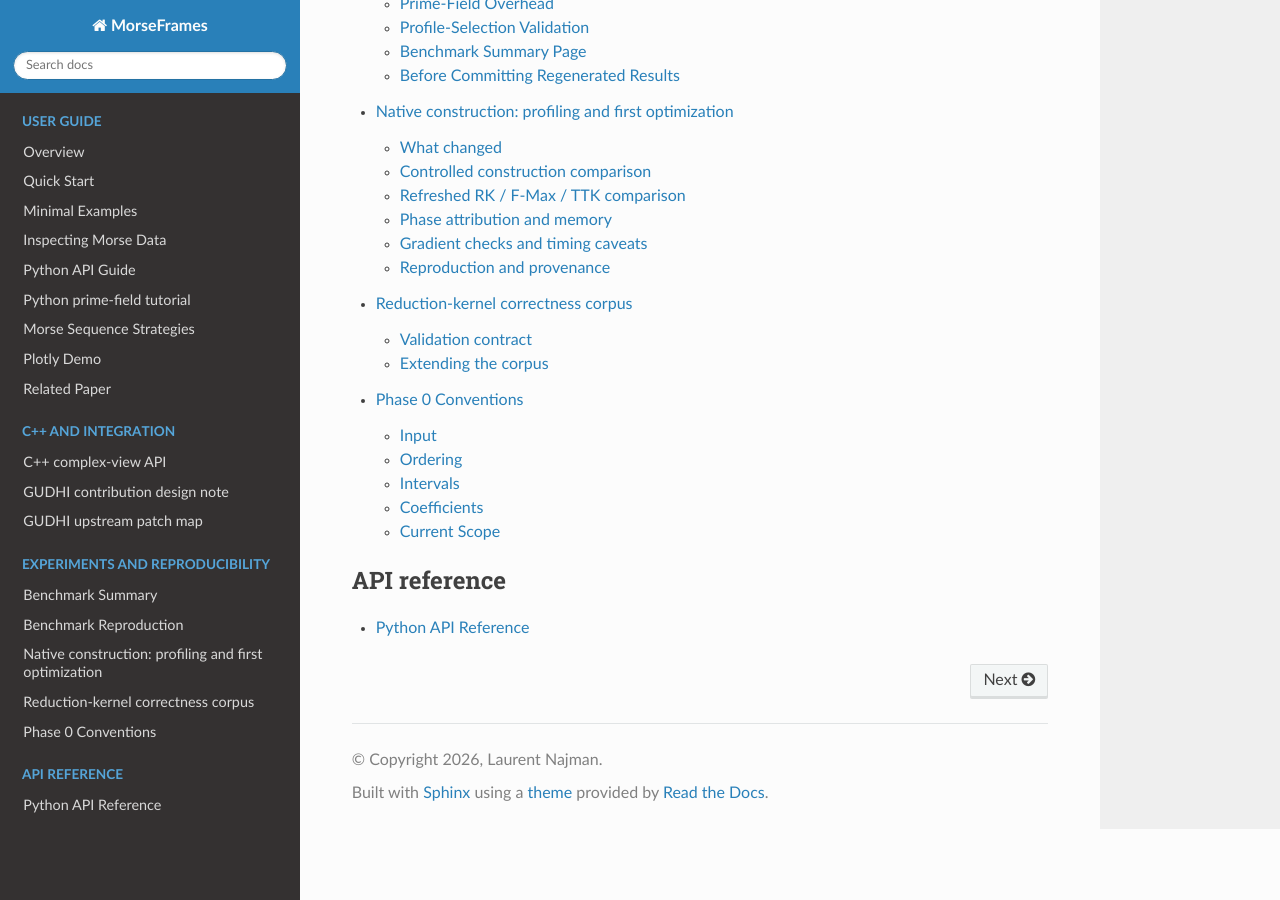
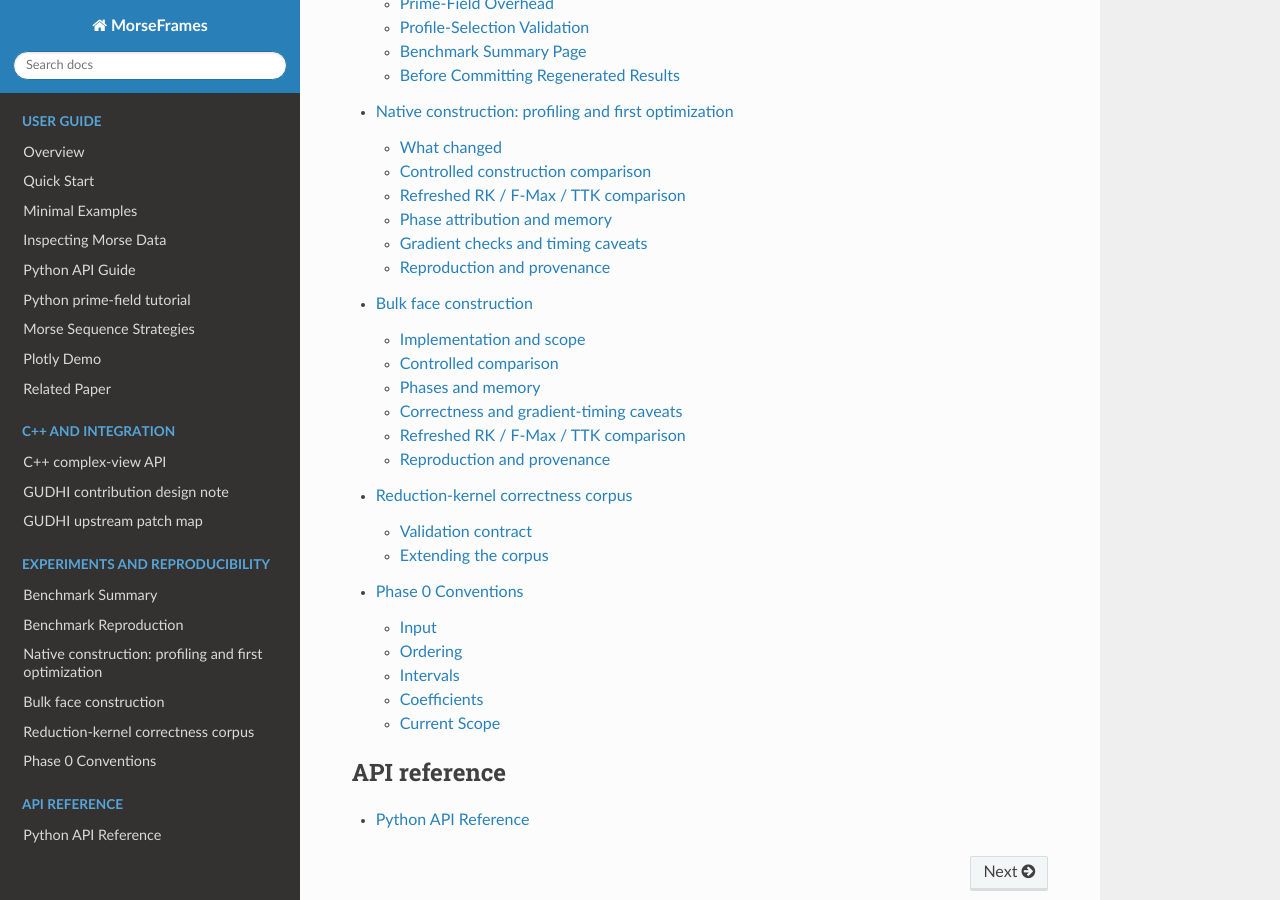
Before and after one commit to lnajman/morseframes, a Sphinx documentation site: the page built from docs/index.rst, in a window 1280 px wide and 900 px high, scrolled down 3430 px. Built offline with Sphinx 7.4.7 and the Read the Docs theme 3.1.0, drawn with Linux system fonts in a browser that asks for light colours; the version number is read from the project's files by our own code; some of the changed lines change nothing that is shown.

Commit message:
Report bulk construction gains, gradient caveats and refreshed TTK comparison

````diff
--- a/docs/benchmark_reproduction.md
+++ b/docs/benchmark_reproduction.md
@@ -8,7 +8,10 @@
 The current resident-array comparison reports loading and native construction
 separately and compares the remaining algorithm work. Complete resident-to-gradient
 totals are retained, starting from a common in-memory mesh and vertex function.
-The [native construction study](native_construction_benchmark.md) records the
+The [bulk face-construction study](native_bulk_construction_benchmark.md) records
+the latest opt-in shared C++ construction path, its controlled comparison,
+memory costs and gradient-timing caveats. The earlier
+[native construction study](native_construction_benchmark.md) records the
 shared-constructor optimization on revision `d7cddc7`, its separate timing
 and memory checks, and the refreshed 16-configuration RK/F-Max/TTK comparison.
 The `5598963` direct RK/F-Max/TTK tables, including lightweight
--- a/docs/index.rst
+++ b/docs/index.rst
@@ -44,6 +44,7 @@
    benchmark_summary
    benchmark_reproduction
    native_construction_benchmark
+   native_bulk_construction_benchmark
    reduction_kernel_correctness
    phase0_conventions
 
--- /dev/null
+++ b/docs/native_bulk_construction_benchmark.md
@@ -0,0 +1,252 @@
+# Bulk face construction
+
+Revision `10f641f` reduces total native construction time by roughly **15–25%**
+on the tested grids, relative to the preceding optimized constructor. It adds
+an opt-in shared C++ construction path, not a new gradient kernel. A small
+sequential-terrain gradient regression remains and is reported below.
+
+This follows the [first native-construction optimization](native_construction_benchmark.md).
+The timing boundary is unchanged: common vertex/function/cell arrays are already
+resident, native construction is reported separately, and gradient comparison
+includes fresh builders (and TTK ordering/lower-star processing).
+
+## Implementation and scope
+
+`add_lower_star_cells` in `include/morseframes/lower_star_complex.hpp` constructs
+the closure of supplied cells with max-vertex filtration. It canonicalizes the
+input cells once, enumerates one dimension at a time into contiguous temporary
+records, sorts and deduplicates those records, and merges unique faces into the
+ordered pending map using insertion hints. On volume n=32, there are still
+2,681,190 generated faces, but only 792,051 unique faces are submitted to the map.
+
+The finalized representation, lexicographic IDs, incidence order and gradient
+algorithms are unchanged. Signed-zero ties preserve the legacy input-order
+convention. Mixed-dimensional, duplicated and unordered cells are supported;
+isolated vertices use singleton cells. Compact records cover dimensions 0–3,
+with variable-length records above dimension three. Compatibility tests cover
+dimensions through seven, but higher-dimensional performance was not measured.
+
+Both current resident benchmark drivers adopt the helper. Other C++ callers can
+opt in; existing `add_simplex` callers, Python construction and direct external
+complex views do not automatically use it. RK itself remains applicable beyond
+max-vertex filtrations. Construction remains sequential. Full-persistence
+performance was not measured. See the [API contract](cpp_complex_view_api.md)
+for validation, duplicate tolerance, diagnostics and partial-insertion behavior.
+
+## Controlled comparison
+
+Baseline: `9320f003b1cb48bbf7baebfa7c5f6371acaf054f` (the preceding constructor).
+Candidate: `10f641f931d7fbaa15f85022f1bbf7cdb7ab7ab7` (bulk construction).
+The same current driver is compiled against each header snapshot; it selects
+the legacy per-face adapter when the new header is absent.
+
+The main study covers terrain n=16/64 and volume n=8/16/32, seeds 0/2, with
+RK workers 1/8: ten inputs and 20 configurations. Each configuration has eight
+alternating version-order blocks, two performance repetitions per version/block,
+and two warmups. F-Max/RK order also alternates. Three separate diagnostics and
+three fresh-process memory samples are collected per version/input.
+
+The repeat covers terrain n=64 and volume n=8/32, both seeds and both worker
+counts, with the same settings and reversed input/worker order: 12 further
+configurations. All **32 construction paired-block bootstrap intervals lie
+below one**. Largest-volume repeat ratios range from 0.725 to 0.773.
+
+Both studies started from clean candidate checkouts on the Apple M1 Max, with
+native ARM Apple Clang 15 and `-std=c++17 -O3 -DNDEBUG -pthread`. No builds or
+tests overlapped measurements. Other desktop applications remained active;
+all outliers were retained. Intervals describe these same-machine sessions,
+not independent-machine uncertainty or universal speedups. Worker counts apply
+to RK after construction; they do not parallelize the constructor.
+
+Main construction times (ms), using the eight-worker configurations and taking
+medians across the two seed-specific medians:
+
+| Input | Previous | Bulk | Paired bulk/previous |
+| --- | ---: | ---: | ---: |
+| 2D terrain, n=16 | 0.896 | 0.756 | 0.830 |
+| 2D terrain, n=64 | 17.336 | 14.918 | 0.853 |
+| 3D volume, n=8 | 9.690 | 7.163 | 0.751 |
+| 3D volume, n=16 | 95.361 | 71.302 | 0.743 |
+| 3D volume, n=32 | 968.074 | 733.088 | 0.763 |
+
+Ratios aggregate paired block ratios, not quotients of the displayed time
+medians. Historical absolute times should not be subtracted from these new
+observations to estimate an additional speedup.
+
+## Phases and memory
+
+On n=32 in the main eight-worker comparison, uninstrumented enumeration and
+insertion fall from **415.793 to 188.340 ms**. Finalization is approximately
+unchanged: **546.379 to 548.742 ms**. It is now the dominant construction cost.
+Separately aggregated phase medians need not sum to the total median.
+
+Separate bulk diagnostics on n=32 (ms; medians within seed, then across seeds):
+
+| Bulk phase | Time |
+| --- | ---: |
+| Validation and canonical cell copying | 6.380 |
+| Enumeration | 20.363 |
+| Sorting and deduplication | 109.756 |
+| Unique insertion and temporary cleanup | 64.242 |
+
+These are attribution diagnostics, not performance samples. The old adapter's
+per-insertion clocks perturb its runtime substantially, so its instrumented
+adapter total is not directly comparable to the lightly instrumented bulk
+phases. All finalization subphases remain in the raw evidence.
+
+Main-study fresh-process peak RSS (MiB; medians over the seed medians):
+
+| Input | Previous | Bulk |
+| --- | ---: | ---: |
+| 2D terrain, n=16 | 1.617 | 1.688 |
+| 2D terrain, n=64 | 8.953 | 9.250 |
+| 3D volume, n=8 | 4.297 | 4.656 |
+| 3D volume, n=16 | 30.539 | 32.531 |
+| 3D volume, n=32 | 252.953 | 253.297 |
+
+The largest per-input median increase is 2 MiB. RSS is sampled before gradients
+and validation, and includes the executable/runtime, resident input, allocator
+and construction temporaries; it is not live heap size. The small measured
+peak increase does not imply that batching needs no extra temporary memory.
+Its face buffer scales with generated faces in the largest dimensional batch.
+
+## Correctness and gradient-timing caveats
+
+Cross-version reference dumps compare the full complex and sequential F-Max/RK
+sequences byte for byte. Each measured run checks its complex and gradient
+fingerprints against those references, including parallel RK. Critical-simplex
+counts are unchanged on every input. Unit tests additionally exercise mixed
+dimensions, shuffled/repeated cells, existing entries and duplicate tolerance,
+signed zeros, infinities, rejected inputs, copies/moves, cache invalidation,
+repeated finalization and combinatorial count overflow.
+
+Construction speedups do **not** establish unchanged gradient timing:
+
+- Terrain n=64, seed 2, one-worker RK has an above-one interval in both studies.
+  Its paired ratio is 1.122 in the main study and 1.052 in the repeat. The
+  repeat's medians are 0.946 → 0.994 ms, while construction falls from
+  16.903 → 13.739 ms. In the main study the unpaired medians are nearly equal
+  (0.976 → 0.977 ms); the paired-ratio statistic answers a different question.
+- The repeat also gives above-one F-Max intervals on one-worker terrain n=64:
+  seed 0 has paired ratio 1.036 (1.313 → 1.347 ms), and seed 2 has ratio 1.066
+  (1.239 → 1.290 ms). These intervals did not exclude one in the main study.
+- A short exploratory pilot showed a much larger terrain F-Max slowdown, which
+  was not reproduced at that magnitude in the controlled studies. Its raw file
+  is retained but is not pooled with them.
+
+The gradient code and logical representation are unchanged; allocation/cache
+state or compiled-code layout could affect timings, but their contribution has
+not been isolated. Retain the path as a construction optimization with these
+caveats, not as a blanket improvement to gradient execution.
+
+Local validation passes: ordinary C++ tests, ASan/UBSan, 151 native Python tests
+(including both native benchmark adapters), fallback tests (151 run, 10 skipped),
+and the nine-case RK corpus with native and fallback backends at workers 1/2/4.
+
+## Refreshed RK / F-Max / TTK comparison
+
+A separate clean-start study at `10f641f` covers terrain n=64 and volume
+n=8/16/32, seeds 0/2, workers 1/8: eight inputs and 16 configurations. It uses
+12 performance repetitions, six separate diagnostics and two warmups per mode,
+with balanced six-way algorithm order. Both MorseFrames methods use the same
+new construction helper. TTK uses the classic backend at clean pinned revision
+`f4ffd1a1049d0ccf6e8f3eb4f7c096a6cc251ba0`, native ARM release, OpenMP and
+`OMP_WAIT_POLICY=PASSIVE`.
+
+Eight-worker algorithm-only times (ms; medians over seed-specific medians):
+
+| Input | Sequential F-Max | RK | TTK |
+| --- | ---: | ---: | ---: |
+| 2D terrain, n=64 | 1.334 | 0.676 | 0.650 |
+| 3D volume, n=8 | 0.762 | 0.434 | 0.578 |
+| 3D volume, n=16 | 9.375 | 1.679 | 2.869 |
+| 3D volume, n=32 | 123.329 | 13.793 | 20.051 |
+
+RK leads both competitors by paired-median algorithm ratios in all 12 volume
+configurations, including the one-worker cases. TTK retains a small lead on
+the eight-worker terrain aggregate. Critical counts agree among all three
+methods in all 16 configurations, with exact within-method reference checks.
+These are current same-machine observations, not a controlled gradient speedup
+estimated by subtracting a previous study.
+
+The corresponding native construction costs remain much larger in MorseFrames:
+
+| Input | F-Max construction (ms) | RK construction (ms) | TTK construction (ms) |
+| --- | ---: | ---: | ---: |
+| 2D terrain, n=64 | 14.249 | 14.128 | 0.531 |
+| 3D volume, n=8 | 7.177 | 7.277 | 0.679 |
+| 3D volume, n=16 | 73.493 | 72.737 | 4.350 |
+| 3D volume, n=32 | 755.084 | 749.837 | 36.398 |
+
+F-Max/RK construction differences are variation between measurements of the
+same implementation. TTK wins full resident-to-gradient time against both
+MorseFrames methods in all 16 configurations. At n=32 and eight workers, full
+RK/TTK medians are **765.554 / 55.996 ms**. Separately aggregated phase medians
+need not sum to those totals.
+
+Loading remains a separate shared cost, not one repeated for each algorithm.
+It is file read/parse/validation under the current cache state, not a cold-cache
+disk benchmark. Construction excludes TTK vertex ordering and lower-star
+processing: those remain in algorithm time. The complete one/eight-worker
+algorithm, construction/loading and outer-phase tables are
+`resident_gradient_10f641f_algorithm_table.tex`,
+`resident_gradient_10f641f_construction_table.tex` and
+`resident_gradient_10f641f_phases_table.tex`. Historical fragments are retained.
+
+## Reproduction and provenance
+
+Raw evidence is kept outside the repository, preserving earlier studies:
+
+- `../construction-bulk-main.json`: UTC 2026-09-10 11:10:39 to 11:15:32;
+  SHA-256 `2b63fba99c5dd43de982c49a9cce8a0fd3854a684dda2eeba29feb9ea8522faa`.
+- `../construction-bulk-confirmation.json`: UTC 2026-09-10 11:15:59 to 11:20:19;
+  SHA-256 `8f782914526105b10b38ea5984dbb1d609e57091dbe9646650203615facf2be0`.
+- `../construction-bulk-pilot.json`: exploratory, dirty-checkout pilot only.
+- `../resident-construction-bulk-10f641f.json`: UTC 2026-09-10 11:20:52 to 11:24:48;
+  SHA-256 `72749e6c613b629c1b5c775440a97b349bdfe517dcd2e9e23a986a2bbf2a89a4`.
+
+Both controlled files record input and binary hashes, complete samples, phase
+diagnostics, memory samples and critical counts. Their summaries and timing
+partitions were recomputed; input hashes, complete case/worker coverage,
+diagnostic counts, reference agreement and memory bounds were checked.
+
+- Previous headers SHA-256: `5ee7b89e47a48fc76370743819b4907e44557d00ea8798fd63dc75038862df4d`.
+- Bulk headers SHA-256: `355c07e166b57f3f32d2bce3fdef14f45359f6015fcd589d3c392d77d75ca5f7`.
+- Construction driver SHA-256: `a5359ed40f71fa68e7d7cc76eb3cdfc594437d476418e1ac40ad02623cf1eebb`.
+- Construction runner SHA-256: `4e0887fd2816a46249a2dc2eaef8d0b383a1e8ce621ac8e1727efacbb28a71e1`.
+- Resident driver SHA-256: `393c3af7f2df2d973031cc38ef7c5c44dcffecd11faa2434f8e03b97d9ab0bc8`.
+- Resident executable SHA-256: `f3e2277d93309d395d1063b67d95541c7699a03834bef5bb7f33a5453afd1c02`.
+
+```sh
+LC_ALL=C python3 tools/benchmark_complex_construction.py \
+  --baseline 9320f00 --candidate 10f641f \
+  --inputs ../rk-ab-inputs/terrain-n16-seed0.txt ../rk-ab-inputs/terrain-n16-seed2.txt \
+    ../rk-ab-inputs/terrain-n64-seed0.txt ../rk-ab-inputs/terrain-n64-seed2.txt \
+    ../rk-ab-inputs/volume-n8-seed0.txt ../rk-ab-inputs/volume-n8-seed2.txt \
+    ../rk-ab-inputs/volume-n16-seed0.txt ../rk-ab-inputs/volume-n16-seed2.txt \
+    ../rk-ab-inputs/volume-n32-seed0.txt ../rk-ab-inputs/volume-n32-seed2.txt \
+  --workers 1 8 --blocks 8 --repeats 2 --warmups 2 --diagnostics 3 \
+  --output ../construction-bulk-main.json
+
+LC_ALL=C python3 tools/benchmark_complex_construction.py \
+  --baseline 9320f00 --candidate 10f641f \
+  --inputs ../rk-ab-inputs/volume-n32-seed2.txt ../rk-ab-inputs/volume-n32-seed0.txt \
+    ../rk-ab-inputs/terrain-n64-seed2.txt ../rk-ab-inputs/terrain-n64-seed0.txt \
+    ../rk-ab-inputs/volume-n8-seed2.txt ../rk-ab-inputs/volume-n8-seed0.txt \
+  --workers 8 1 --blocks 8 --repeats 2 --warmups 2 --diagnostics 3 \
+  --output ../construction-bulk-confirmation.json
+
+OMP_WAIT_POLICY=PASSIVE LC_ALL=C python3 tools/benchmark_resident_gradients.py \
+  --benchmark ../work/ttk-benchmark/build-f4ffd1a1049d0ccf6e8f3eb4f7c096a6cc251ba0/morseframes_resident_gradient_benchmark \
+  --terrain-sizes 64 --volume-sizes 8 16 32 --seeds 0 2 --workers 1 8 \
+  --repeats 12 --diagnostics 6 --warmups 2 --input-dir ../rk-ab-inputs \
+  --output ../resident-construction-bulk-10f641f.json
+
+python3 tools/render_resident_gradients.py \
+  --input ../resident-construction-bulk-10f641f.json \
+  --table-output docs/resident_gradient_10f641f_algorithm_table.tex \
+  --construction-output docs/resident_gradient_10f641f_construction_table.tex \
+  --phases-output docs/resident_gradient_10f641f_phases_table.tex
+```
+
+Use unused output names for reruns; the runner rejects overwriting evidence.
--- a/docs/native_construction_benchmark.md
+++ b/docs/native_construction_benchmark.md
@@ -1,4 +1,8 @@
 # Native construction: profiling and first optimization
+
+This is the `d7cddc7` snapshot. The subsequent
+[bulk face-construction study](native_bulk_construction_benchmark.md) records
+the next optimization and its gradient-timing caveats.
 
 The shared owning-complex constructor takes about **20% less time on the tested grids**
 after revision `d7cddc7`. This is a construction improvement, not a new RK
````
Also changed, not shown: 3 other files.
